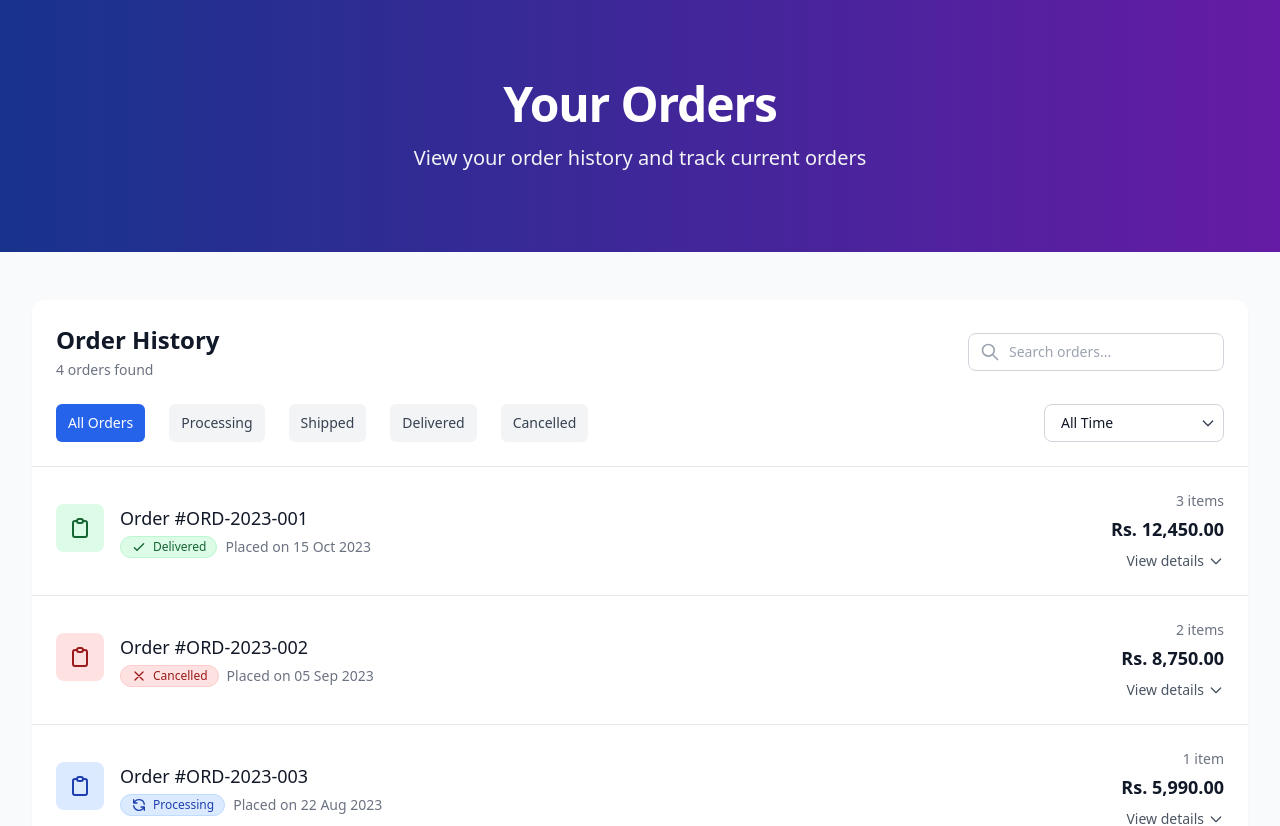
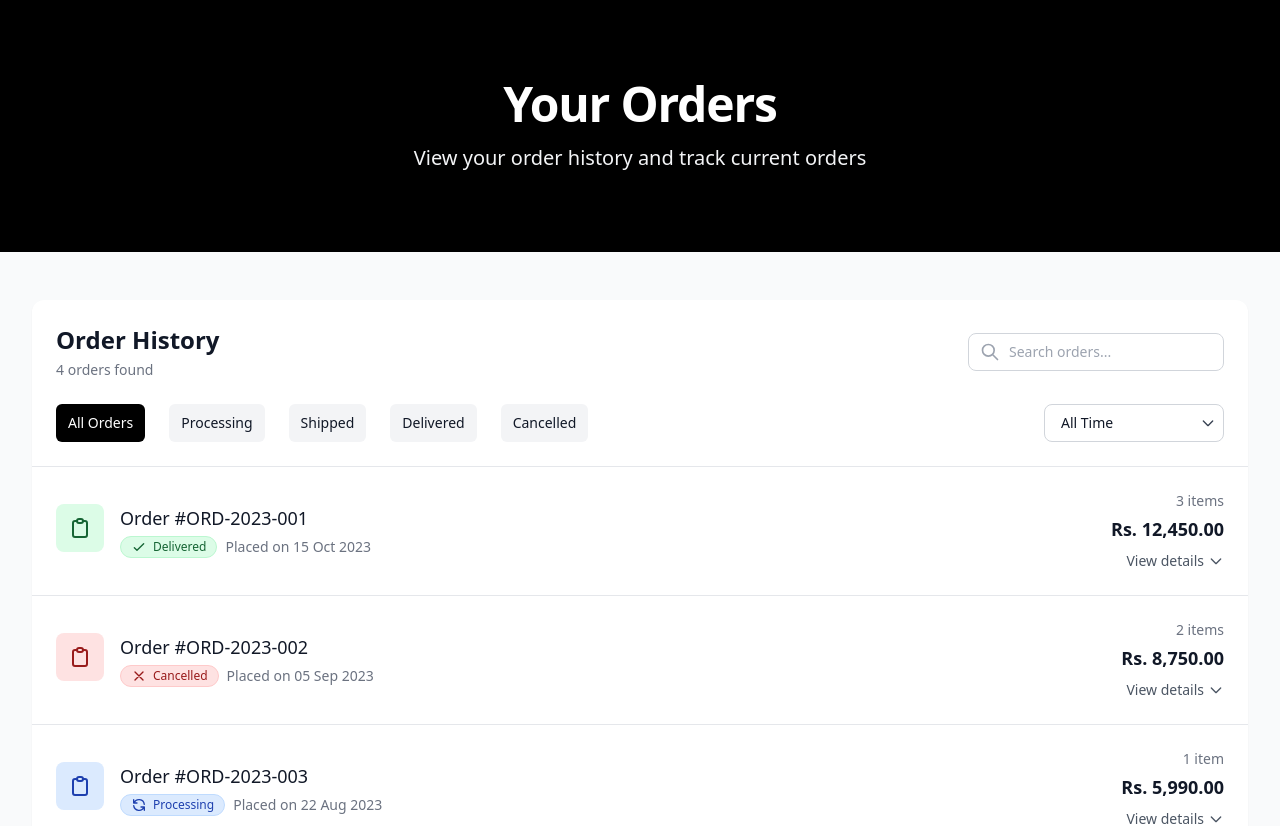
Before and after one commit to omethwithmal/Hoddy-Web, a React (Vite) app in the folder Frontend/Hoddy/: page /OrdersPage in a window 1280 px wide. Shown: the top 826 px of the page. Built offline with nearby package versions, Linux system fonts and the light colour scheme.

Commit message:
Profile_2

```diff
--- a/Frontend/Hoddy/src/Components/Profile/OrdersPage.jsx
+++ b/Frontend/Hoddy/src/Components/Profile/OrdersPage.jsx
@@ -221,8 +221,8 @@ const OrdersPage = () => {
   return (
     <div className="min-h-screen bg-gray-50 text-gray-900 font-sans antialiased">
       {/* Hero Section */}
-      <div className="relative py-20 bg-gradient-to-r from-blue-800 to-purple-700 overflow-hidden">
-        <div className="absolute inset-0 bg-black opacity-20"></div>
+<div className="relative py-20 bg-black overflow-hidden">
+  <div className="absolute inset-0 bg-black opacity-80"></div>
   <div className="max-w-7xl mx-auto px-6 lg:px-8 text-center relative z-10">
     <h1 className="text-4xl md:text-5xl font-bold mb-4 tracking-tight text-white">Your Orders</h1>
     <p className="text-lg md:text-xl text-gray-100 max-w-2xl mx-auto">
@@ -265,31 +265,51 @@ const OrdersPage = () => {
   <div className="flex-1 grid grid-cols-2 gap-3 sm:flex sm:space-x-3">
     <button
       onClick={() => setFilter('all')}
-                  className={`px-3 py-2 rounded-md text-sm font-medium ${filter === 'all' ? 'bg-blue-600 text-white' : 'bg-gray-100 text-gray-700 hover:bg-gray-200'}`}
+      className={`px-3 py-2 rounded-md text-sm font-medium ${
+        filter === 'all'
+          ? 'bg-black text-white'
+          : 'bg-gray-100 text-gray-900 hover:bg-gray-200'
+      }`}
     >
       All Orders
     </button>
     <button
       onClick={() => setFilter('processing')}
-                  className={`px-3 py-2 rounded-md text-sm font-medium ${filter === 'processing' ? 'bg-blue-600 text-white' : 'bg-gray-100 text-gray-700 hover:bg-gray-200'}`}
+      className={`px-3 py-2 rounded-md text-sm font-medium ${
+        filter === 'processing'
+          ? 'bg-black text-white'
+          : 'bg-gray-100 text-gray-900 hover:bg-gray-200'
+      }`}
     >
       Processing
     </button>
     <button
       onClick={() => setFilter('shipped')}
-                  className={`px-3 py-2 rounded-md text-sm font-medium ${filter === 'shipped' ? 'bg-blue-600 text-white' : 'bg-gray-100 text-gray-700 hover:bg-gray-200'}`}
+      className={`px-3 py-2 rounded-md text-sm font-medium ${
+        filter === 'shipped'
+          ? 'bg-black text-white'
+          : 'bg-gray-100 text-gray-900 hover:bg-gray-200'
+      }`}
     >
       Shipped
     </button>
     <button
       onClick={() => setFilter('delivered')}
-                  className={`px-3 py-2 rounded-md text-sm font-medium ${filter === 'delivered' ? 'bg-blue-600 text-white' : 'bg-gray-100 text-gray-700 hover:bg-gray-200'}`}
+      className={`px-3 py-2 rounded-md text-sm font-medium ${
+        filter === 'delivered'
+          ? 'bg-black text-white'
+          : 'bg-gray-100 text-gray-900 hover:bg-gray-200'
+      }`}
     >
       Delivered
     </button>
     <button
       onClick={() => setFilter('cancelled')}
-                  className={`px-3 py-2 rounded-md text-sm font-medium ${filter === 'cancelled' ? 'bg-blue-600 text-white' : 'bg-gray-100 text-gray-700 hover:bg-gray-200'}`}
+      className={`px-3 py-2 rounded-md text-sm font-medium ${
+        filter === 'cancelled'
+          ? 'bg-black text-white'
+          : 'bg-gray-100 text-gray-900 hover:bg-gray-200'
+      }`}
     >
       Cancelled
     </button>
```
Lines whose indentation alone changed are shown as unchanged.
